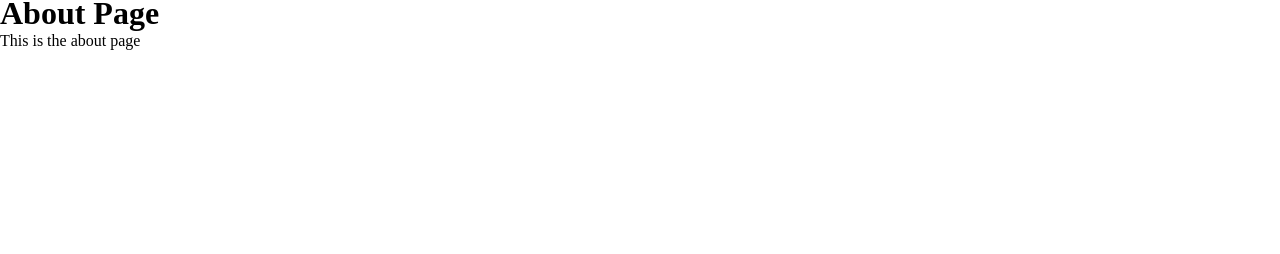
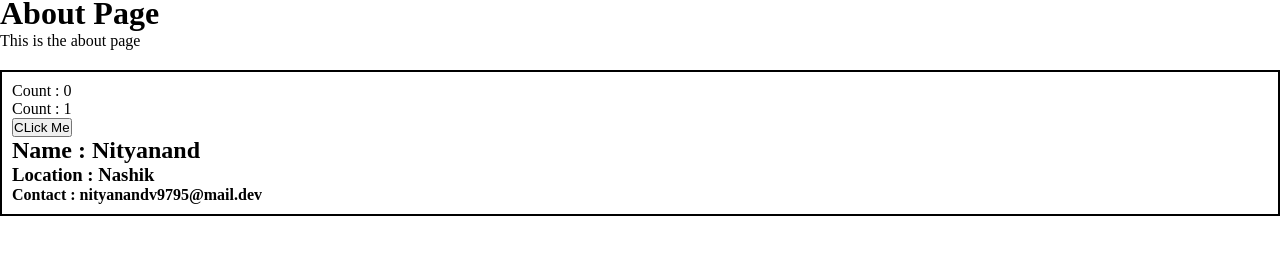
Before and after one commit to nityanand22/React-Course, a React (Vite) app: page /about in a window 1280 px wide. Shown: the part 126-380 px from the top of the page. Built offline with nearby package versions, Linux system fonts and the light colour scheme.

Commit message:
created Class based component and passed props and learn about componentdidmount

```diff
--- a/index.css
+++ b/index.css
@@ -75,3 +75,9 @@
   padding: 0 20px;
   cursor: pointer;
 }
+
+.user-card {
+  padding: 10px;
+  margin: 20px 0;
+  border: 2px solid black;
+}
--- a/src/components/About.js
+++ b/src/components/About.js
@@ -1,10 +1,26 @@
-const About = () => {
+import ClassUser from "./UserClass";
+import { Component } from "react";
+
+class About extends Component {
+  render() {
     return (
       <div>
         <h1>About Page</h1>
         <p>This is the about page</p>
+        <ClassUser name={"Nityanand"} location={"Nashik"} />
       </div>
     );
-};
+  }
+}
+
+// const About = () => {
+//   return (
+//     <div>
+//       <h1>About Page</h1>
+//       <p>This is the about page</p>
+//       <ClassUser name={"Nityanand"} location={"Nashik"} />
+//     </div>
+//   );
+// };
 
 export default About;
--- /dev/null
+++ b/src/components/UserClass.js
@@ -0,0 +1,44 @@
+import React from "react";
+
+class UserClass extends React.Component {
+  constructor(props) {
+    super(props);
+
+    this.state = {
+      count1: 0,
+      count2: 1,
+    };
+  }
+
+  componentDidMount() {
+    // called in the last
+    // used for make api call in class based component  because in the functional component there is useEffect for calling api
+  }
+
+  render() {
+    const { name } = this.props;
+    const { count1, count2 } = this.state;
+
+    return (
+      <div className="user-card">
+        <p>Count : {count1}</p>
+        <p>Count : {count2}</p>
+        <button
+          onClick={() => {
+            this.setState({
+              count1: this.state.count1 + 1,
+              count2: this.state.count2 + 2,
+            });
+          }}
+        >
+          CLick Me
+        </button>
+        <h2>Name : {name}</h2>
+        <h3>Location : {this.props.location}</h3>
+        <h4>Contact : nityanandv9795@mail.dev</h4>
+      </div>
+    );
+  }
+}
+
+export default UserClass;
```
Lines whose indentation alone changed are shown as unchanged.
